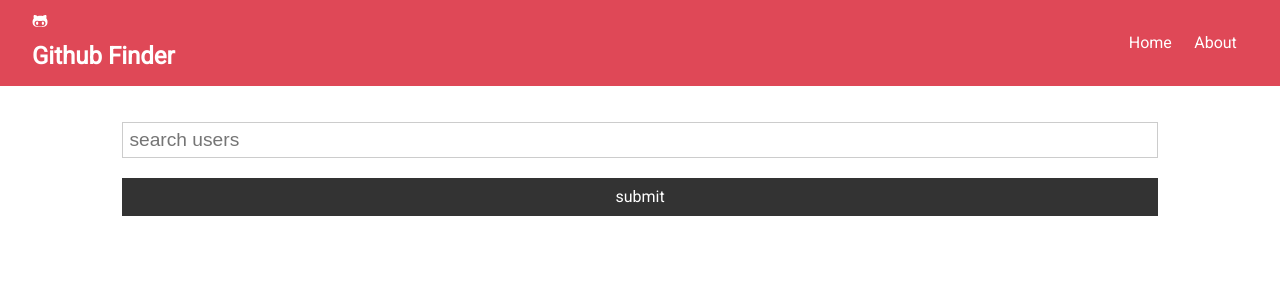
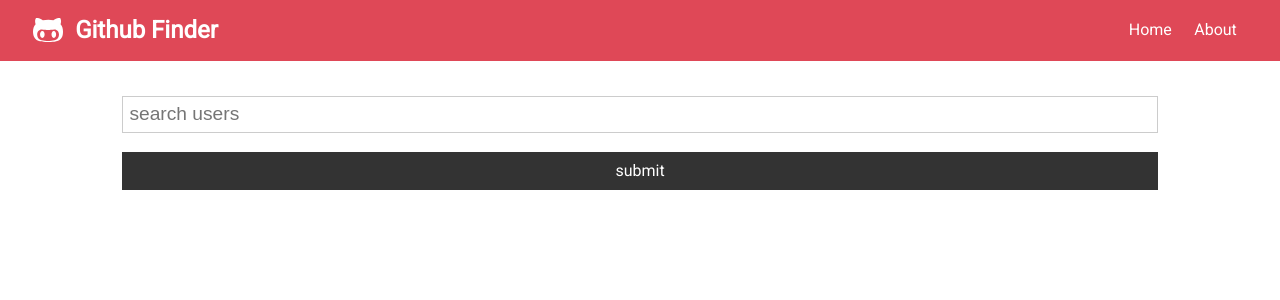
Before and after one commit to Moonbladez/github-finder, a React (Create React App) app: page / in a window 1280 px wide. Shown: the top 300 px of the page. Built offline with nearby package versions, Linux system fonts and the light colour scheme.

Commit message:
styles added to brand

```diff
--- a/src/App.css
+++ b/src/App.css
@@ -426,3 +426,13 @@ table th {
     justify-content: center;
   }
 }
+
+.brand {
+  display: flex;
+  justify-content: center;
+  align-items: center;
+}
+
+.brand svg {
+  font-size: 2rem;
+}
--- a/src/components/layout/Navbar.jsx
+++ b/src/components/layout/Navbar.jsx
@@ -6,9 +6,11 @@ import { FaGithubAlt } from "react-icons/fa";
 export const Navbar = ({ title }) => {
 	return (
 		<nav className='navbar bg-primary'>
-			<div>
+			<div className='brand'>
 				<FaGithubAlt />
-				<h1>{title}</h1>
+				<h1>
+					<Link to='/'>{title}</Link>
+				</h1>
 			</div>
 			<ul>
 				<li>
```
